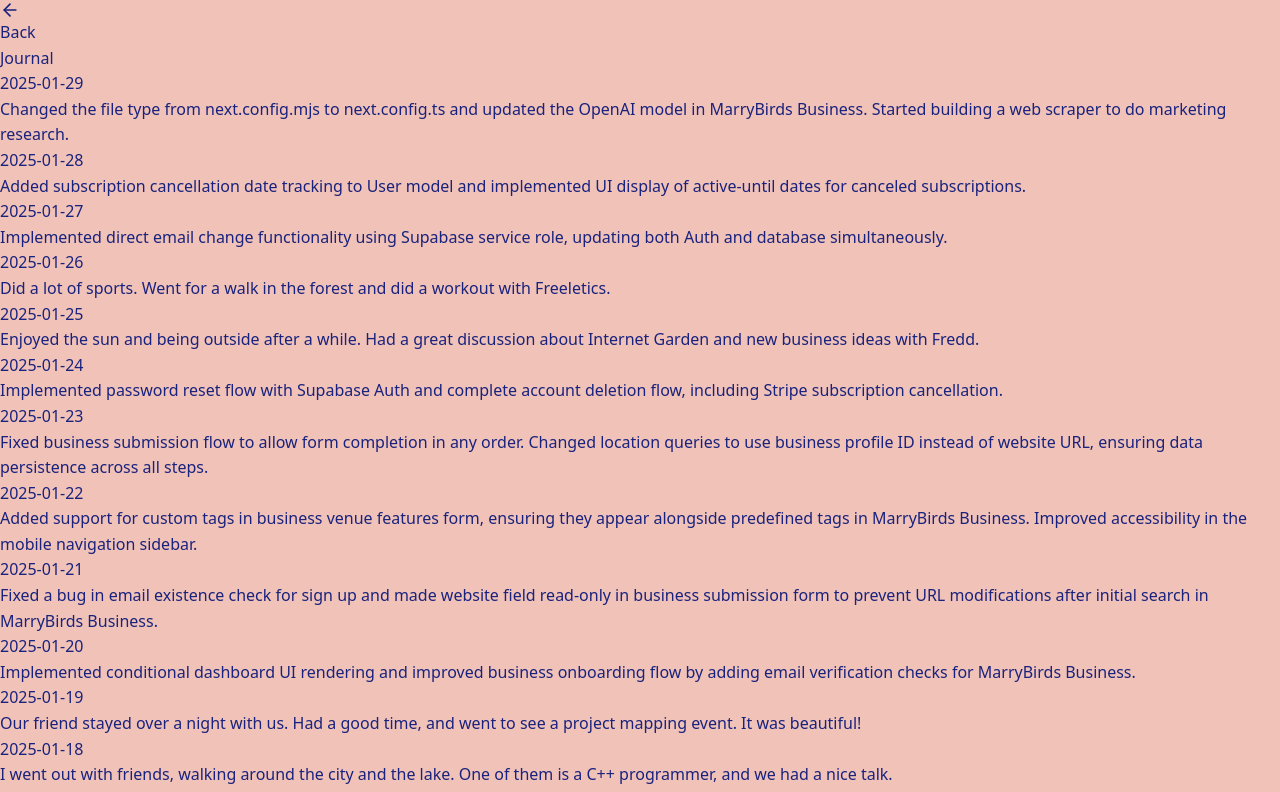
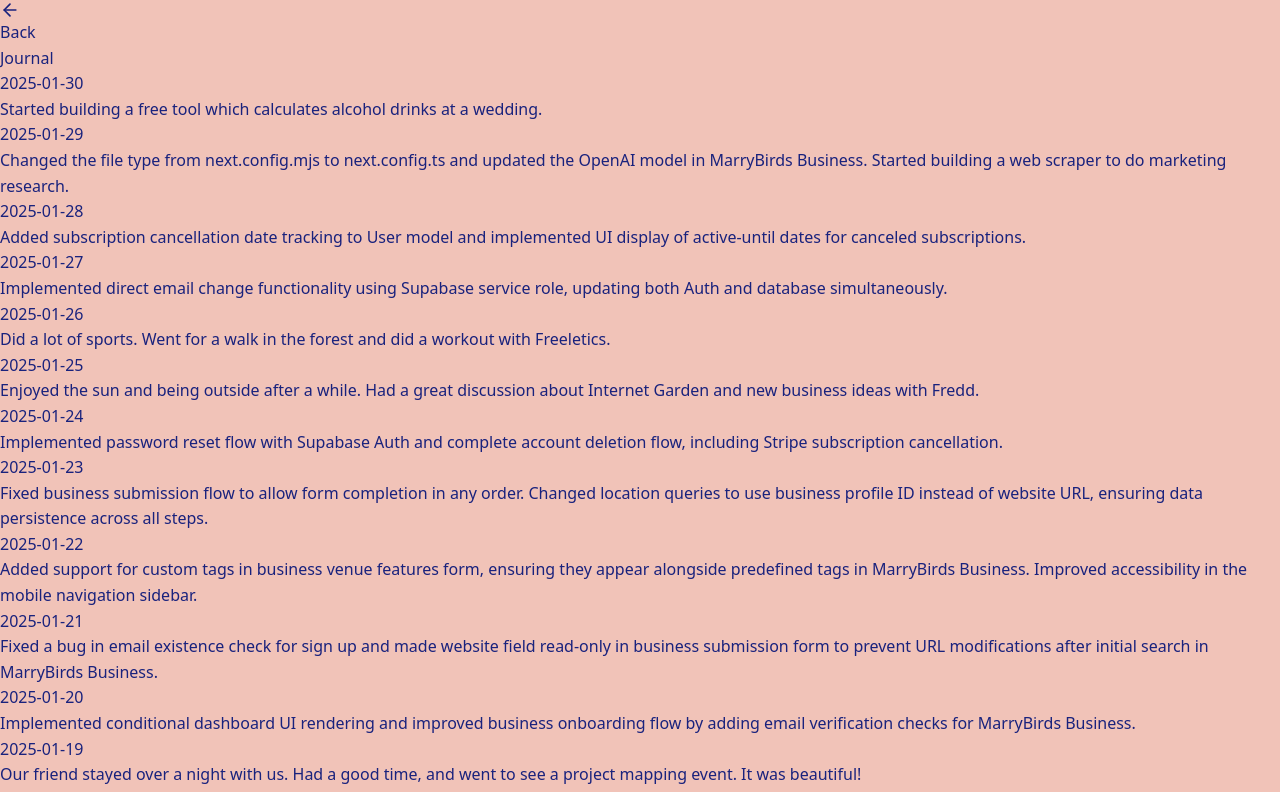
Before and after one commit to minamicode/minamicode.com, a Next.js app: page /journal in a window 1280 px wide. Shown: the top 792 px of the page. Built offline with nearby package versions, Linux system fonts and the light colour scheme.

Commit message:
add a journal entry

```diff
--- a/src/app/_components/JournalEntries.tsx
+++ b/src/app/_components/JournalEntries.tsx
@@ -6,6 +6,10 @@
 };
 
 const entries: JournalEntry[] = [
+  {
+    date: "2025-01-30",
+    text: "Started building a free tool which calculates alcohol drinks at a wedding.",
+  },
   {
     date: "2025-01-29",
     text: "Changed the file type from next.config.mjs to next.config.ts and updated the OpenAI model in MarryBirds Business. Started building a web scraper to do marketing research.",
```
